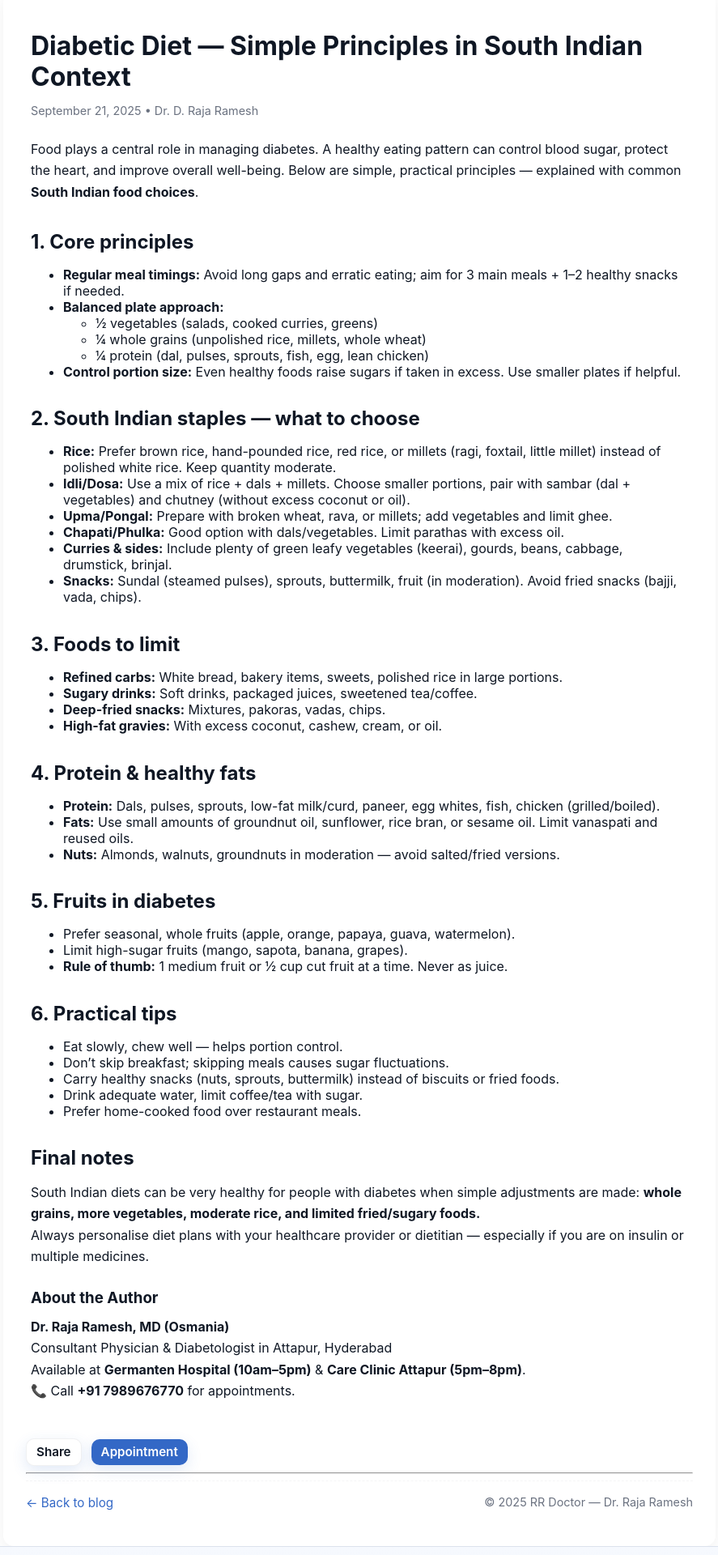
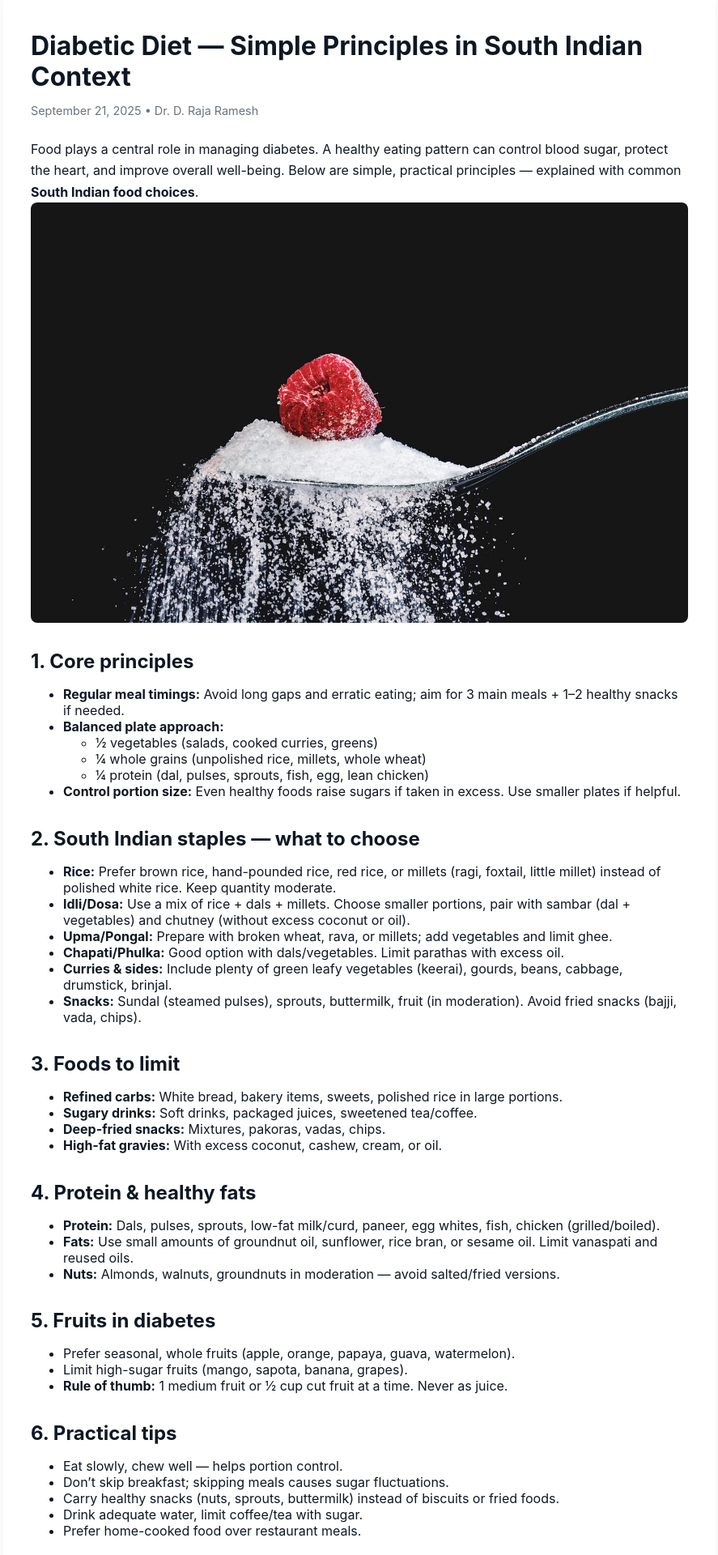
Before and after one commit to drrajarameshd/rr, a Jekyll site: the page built from _posts/2025-09-21-diabetic-diet-south-indian.md, in a window 1280 px wide. Shown: the part 416-2336 px from the top of the page at 81% size, without its empty margins (196-1083 px from the left). Built offline with Jekyll 4.4.1, drawn with Linux system fonts in a browser that asks for light colours.

Commit message:
Update 2025-09-21-diabetic-diet-south-indian.md

```diff
--- a/_posts/2025-09-21-diabetic-diet-south-indian.md
+++ b/_posts/2025-09-21-diabetic-diet-south-indian.md
@@ -8,6 +8,7 @@ image: /assets/images/2025-09-21-diabetic-diet-south-indian.jpg
 ---
 
 Food plays a central role in managing diabetes. A healthy eating pattern can control blood sugar, protect the heart, and improve overall well-being. Below are simple, practical principles — explained with common **South Indian food choices**.
+![South Indian Diabetic Diet]( /assets/images/posts/2025-09-21-diabetic-diet-south-indian.jpg "South Indian diabetic diet tips by Dr. Raja Ramesh")
 
 ## 1. Core principles
 - **Regular meal timings:** Avoid long gaps and erratic eating; aim for 3 main meals + 1–2 healthy snacks if needed.
```
